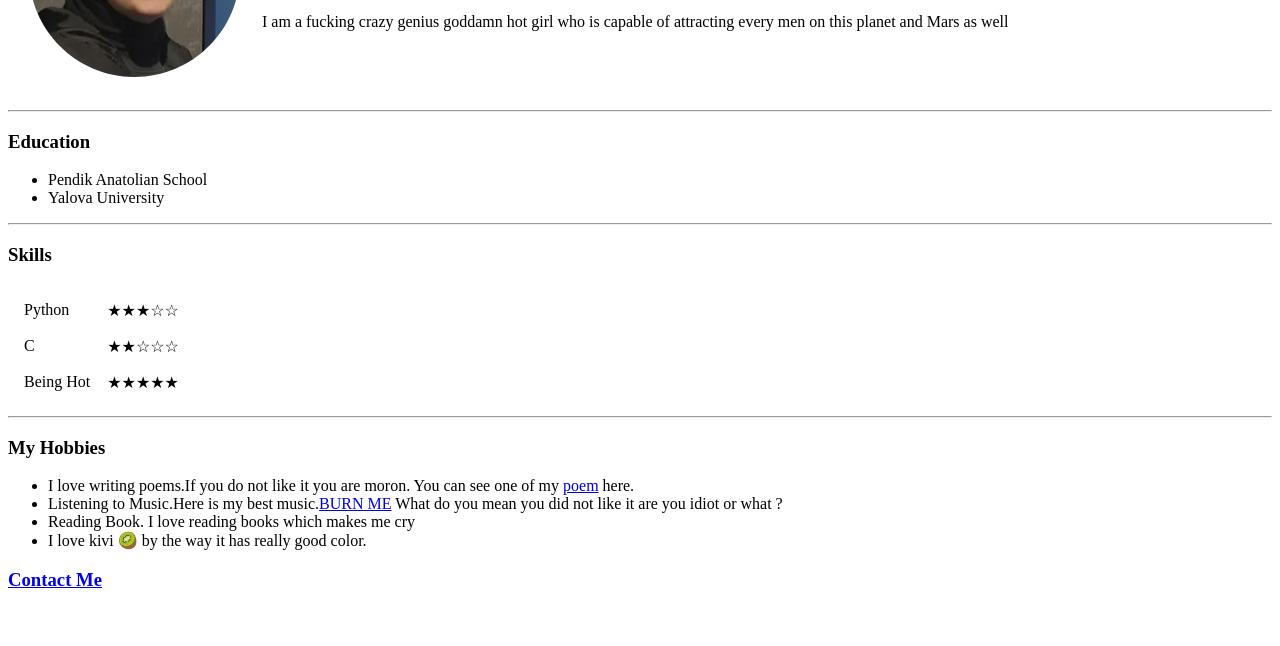
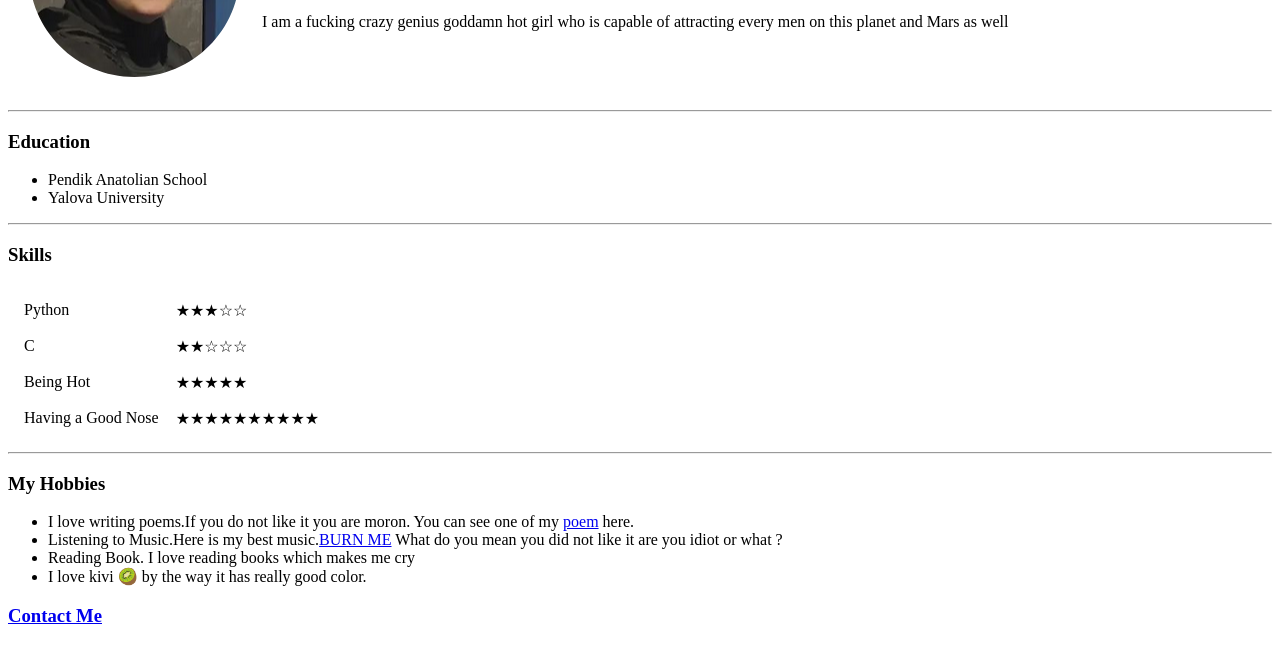
Before and after one commit to hinamidesuka/cvv, a plain HTML site: page index.html in a window 1280 px wide. Shown: the part 163-809 px from the top of the page. Drawn offline with Linux system fonts and the light colour scheme.

Commit message:
somechanges

```diff
--- a/index.html
+++ b/index.html
@@ -49,6 +49,10 @@
             <td>Being Hot</td>
             <td>★★★★★</td>
         </tr>
+    <tr>
+            <td>Having a Good Nose</td>
+            <td>★★★★★★★★★★</td>
+        </tr>
     </table>
     <hr>
     <h3>My Hobbies</h3>
```
